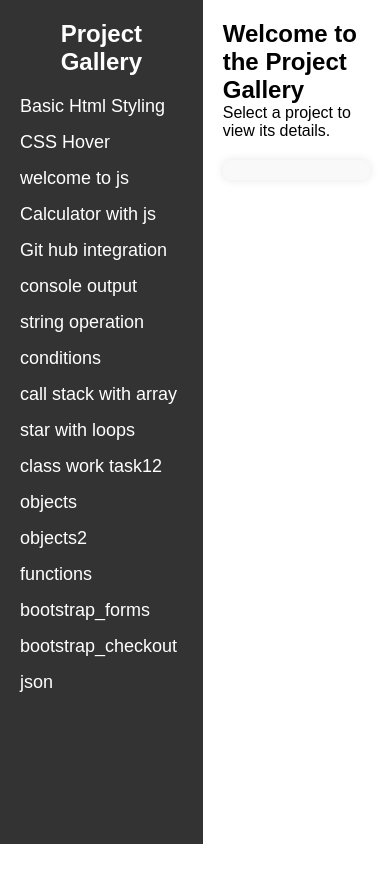
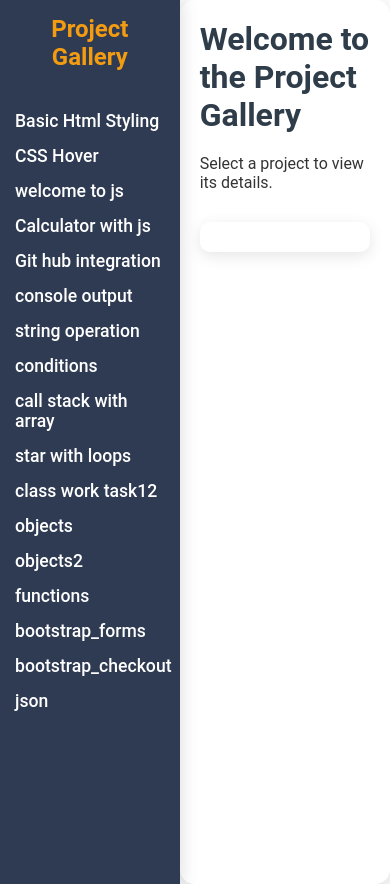
Before and after one commit to sporeddy1/project, a plain HTML site: page index.html in a window 390 px wide. Before the commit the page ends 844 px from the top, so only its background shows below. Drawn offline with Linux system fonts and the light colour scheme.

Commit message:
Updated styles and improved layout

```diff
--- a/style.css
+++ b/style.css
@@ -1,4 +1,4 @@
-/* Resetting some default styles */
+/* Resetting default styles */
 body, h2, p {
     margin: 0;
     padding: 0;
@@ -6,28 +6,36 @@ body, h2, p {
 
 /* Overall body setup */
 body {
-    font-family: Arial, sans-serif;
-    display: flex; /* Use flexbox for layout */
+    font-family: 'Roboto', Arial, sans-serif; /* Clean and readable font */
+    display: flex; /* Flexbox layout for easy positioning */
     min-height: 100vh; /* Full height of the screen */
     margin: 0;
+    background: linear-gradient(135deg, #ffffff, #f7f8f9); /* Light gradient background */
+    color: #333; /* Dark text for readability */
+    box-sizing: border-box; /* Ensure padding and margins don't cause overflow */
 }
 
 /* Sidebar styling */
 #sidebar {
-    width: 250px; /* Fixed width for the sidebar */
-    background-color: #333;
+    width: 250px; /* Sidebar with fixed width */
+    background-color: #2f3b52; /* Dark blue for a professional look */
     color: white;
     padding: 20px;
-    position: fixed; /* Sidebar stays fixed on the left */
+    position: fixed; /* Keeps the sidebar fixed */
     top: 0;
     left: 0;
-    height: 100%; /* Full height of the screen */
-    overflow-y: auto;
+    height: 100vh; /* Full height of the screen */
+    overflow-y: auto; /* Make the sidebar scrollable */
+    box-shadow: 4px 0 15px rgba(0, 0, 0, 0.1); /* Adding subtle depth */
+    transition: all 0.3s ease; /* Smooth transition for responsiveness */
 }
 
 #sidebar h2 {
     text-align: center;
-    margin-bottom: 20px;
+    font-size: 1.8rem; /* Slightly larger font size for the title */
+    font-weight: 600; /* Slightly bolder font for title */
+    color: #f39c12; /* Gold color for title */
+    margin-bottom: 40px;
 }
 
 #sidebar ul {
@@ -42,45 +50,103 @@ body {
 #sidebar ul li a {
     color: white;
     text-decoration: none;
-    font-size: 18px;
+    font-size: 1.1rem;
+    font-weight: 500;
+    display: block; /* Make links fill the full width for easy clicking */
+    transition: color 0.3s ease, padding-left 0.3s ease; /* Smooth hover effect */
 }
 
 #sidebar ul li a:hover {
-    text-decoration: underline;
+    color: #f39c12; /* Gold hover effect */
+    padding-left: 10px; /* Subtle indentation on hover for a modern touch */
 }
 
 /* Main content area */
 #main-content {
-    margin-left: 280px; /* Add space between sidebar and main content */
-    padding: 20px;
+    margin-left: 270px; /* Create space between sidebar and content */
+    padding: 40px;
     flex-grow: 1;
-    height: 100%; /* Full height of the screen */
-    overflow-y: auto; /* Allow scrolling if content overflows */
+    min-height: 100vh; /* Full height for content */
+    height: auto; /* Allow content to grow */
+    overflow-y: auto; /* Ensure the content is scrollable if it exceeds screen height */
+    background-color: rgba(255, 255, 255, 0.98); /* Slightly transparent white background */
+    box-shadow: 0 4px 20px rgba(0, 0, 0, 0.1); /* Adding depth to the content */
+    border-radius: 15px; /* Rounded corners for a softer look */
+    transition: all 0.3s ease; /* Smooth transition when resizing */
 }
 
 /* Title for main content */
 #main-content h2 {
-    margin-top: 0; /* Align the title to the top */
+    margin-top: 0;
+    font-size: 2rem;
+    font-weight: 600;
+    color: #2e3d49; /* Dark gray for the heading */
+    margin-bottom: 20px;
 }
 
 /* Project display area */
 #project-display {
-    margin-top: 20px;
-    padding: 10px;
-    background-color: #f9f9f9;
-    border-radius: 8px;
-    box-shadow: 0 0 10px rgba(0, 0, 0, 0.1);
+    margin-top: 30px;
+    padding: 25px;
+    background-color: #ffffff;
+    border-radius: 10px;
+    box-shadow: 0 4px 15px rgba(0, 0, 0, 0.1); /* Depth for the project box */
+    transition: transform 0.3s ease; /* Smooth zoom effect */
+}
+
+#project-display h3 {
+    font-size: 1.5rem;
+    font-weight: 600;
+    color: #333;
+    margin-bottom: 15px;
+}
+
+#project-display p {
+    font-size: 1rem;
+    color: #555;
+    line-height: 1.6;
+}
+
+/* Hover effect for the project display area */
+#project-display:hover {
+    transform: scale(1.03); /* Slight zoom effect for interaction */
 }
 
 /* Responsive Design */
-@media screen and (max-width: 768px) {
+@media screen and (max-width: 1024px) {
     #sidebar {
-        width: 100%; /* Sidebar takes full width */
-        height: auto;
-        position: relative;
+        width: 200px; /* Reduced width for medium screens */
     }
 
     #main-content {
-        margin-left: 0; /* Remove the sidebar margin on smaller screens */
+        margin-left: 220px; /* Adjust for smaller sidebar width */
+        padding: 30px;
     }
 }
+
+@media screen and (max-width: 768px) {
+    #sidebar {
+        width: 100%; /* Sidebar takes full width on small screens */
+        height: auto;
+        position: relative; /* Sidebar no longer fixed */
+        padding: 15px;
+    }
+
+    #main-content {
+        margin-left: 0; /* Remove margin for full-width content */
+        padding: 20px;
+        height: auto;
+    }
+
+    #sidebar ul li {
+        margin: 15px 0; /* Reduced margin for smaller screens */
+    }
+
+    #sidebar h2 {
+        font-size: 1.5rem; /* Adjust title size for smaller screens */
+    }
+
+    #project-display {
+        padding: 15px; /* Less padding on small screens */
+    }
+}
```
